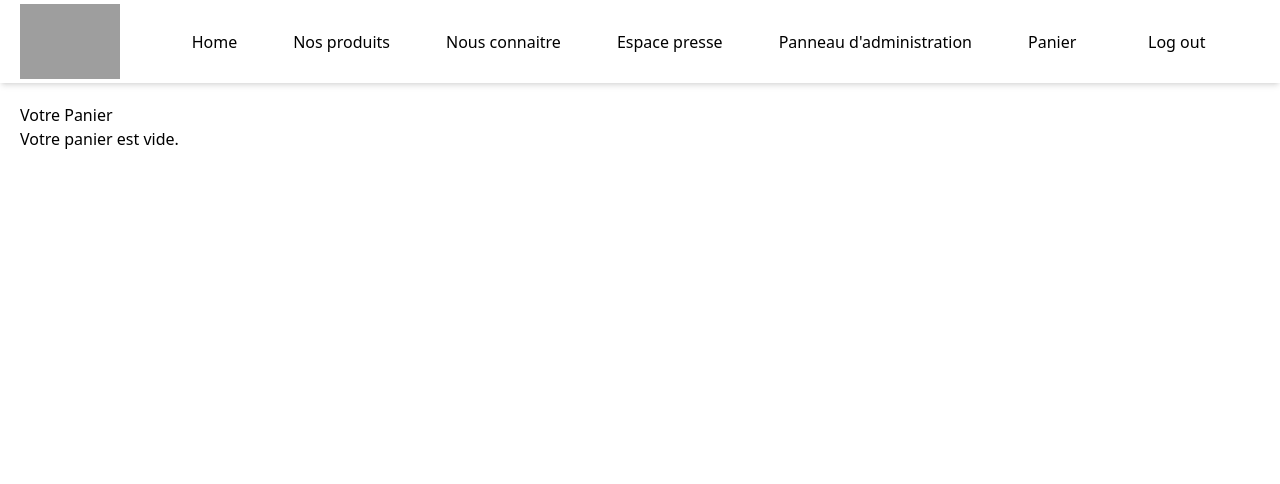
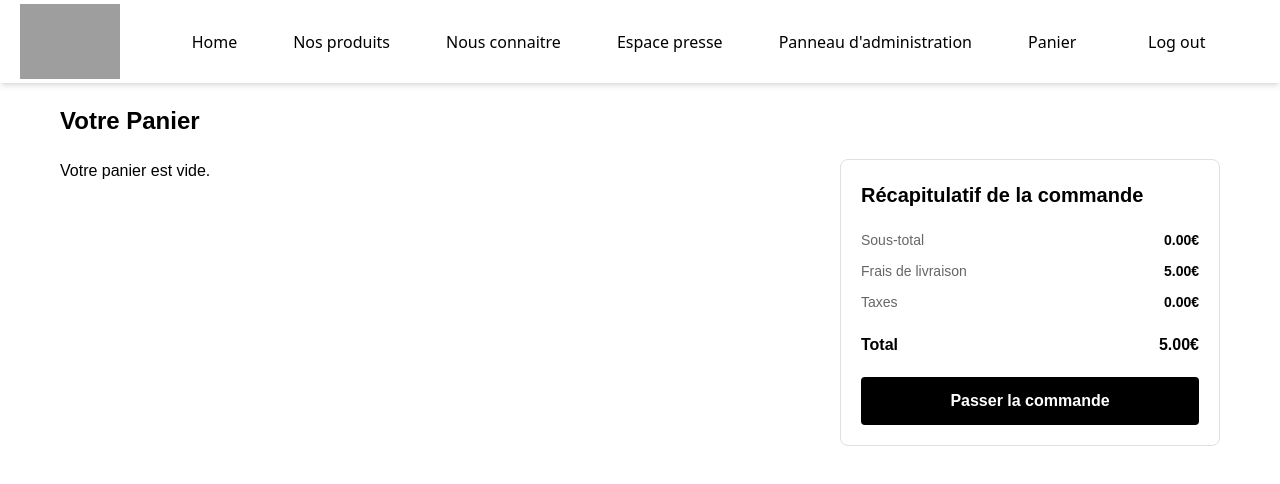
Before and after one commit to Shabich/GestInv, a React (Vite) app in the folder frontend/: page /Panier in a window 1280 px wide. Shown: the top 484 px of the page. Built offline with nearby package versions, Linux system fonts and the light colour scheme; grey boxes are pictures that could not be loaded.

Commit message:
🎨 amélioration du design du panier

```diff
--- a/frontend/src/page/Panier.tsx
+++ b/frontend/src/page/Panier.tsx
@@ -17,22 +17,32 @@ function Panier() {
     localStorage.setItem('panier', JSON.stringify(updatedPanier)); // Mettre à jour le localStorage
   };
 
+  // Calcul du sous-total, des frais de livraison, des taxes et du total
+  const sousTotal = panier.reduce((total, item) => total + item.prix, 0);
+  const fraisLivraison = 5.0; // Frais de livraison fixes
+  const taxes = sousTotal * 0.07; // Exemple de taxe de 7%
+  const total = sousTotal + fraisLivraison + taxes;
+
   return (
-    <div style={{ padding: '20px' }}>
-      <h1>Votre Panier</h1>
+    <div style={{ padding: '20px', fontFamily: 'Arial, sans-serif', maxWidth: '1200px', margin: '0 auto' }}>
+      <h1 style={{ fontSize: '24px', fontWeight: 'bold', marginBottom: '20px' }}>Votre Panier</h1>
+
+      <div style={{ display: 'flex', gap: '20px' }}>
+        {/* Colonne des produits */}
+        <div style={{ flex: 2 }}>
           {panier.length === 0 ? (
             <p>Votre panier est vide.</p>
           ) : (
-        <div style={{ display: 'flex', flexWrap: 'wrap', gap: '20px' }}>
+            <div style={{ display: 'flex', flexDirection: 'column', gap: '20px' }}>
               {panier.map((item) => (
                 <div
-              key={item.id_t_produit} // Utiliser id_t_produit comme clé
+                  key={item.id_t_produit}
                   style={{
-                border: '1px solid #ddd',
+                    display: 'flex',
+                    gap: '20px',
+                    border: '1px solid #e0e0e0',
                     borderRadius: '8px',
                     padding: '20px',
-                width: '300px',
-                boxShadow: '0 4px 6px rgba(0, 0, 0, 0.1)',
                     backgroundColor: '#fff',
                   }}
                 >
@@ -41,14 +51,14 @@ function Panier() {
                       src={item.image_url}
                       alt={item.nom_produit}
                       style={{
-                    width: '100%',
-                    height: '200px',
+                        width: '120px',
+                        height: '120px',
                         objectFit: 'cover',
                         borderRadius: '8px',
-                    marginBottom: '15px',
                       }}
                     />
                   )}
+                  <div style={{ flex: 1 }}>
                     <h3 style={{ fontSize: '18px', fontWeight: 'bold', marginBottom: '10px' }}>
                       {item.nom_produit}
                     </h3>
@@ -60,23 +70,77 @@ function Panier() {
                     </p>
                     <button
                       style={{
-                  padding: '10px 20px',
+                        padding: '8px 16px',
                         backgroundColor: '#ff4444',
                         color: 'white',
                         border: 'none',
                         borderRadius: '4px',
                         cursor: 'pointer',
-                  width: '100%',
+                        fontSize: '14px',
                       }}
-                onClick={() => removeFromPanier(item.id_t_produit)} // Passer id_t_produit
+                      onClick={() => removeFromPanier(item.id_t_produit)}
                     >
                       Supprimer
                     </button>
+                  </div>
                 </div>
               ))}
             </div>
           )}
         </div>
+
+        {/* Colonne du récapitulatif de la commande */}
+        <div style={{ flex: 1 }}>
+          <div
+            style={{
+              border: '1px solid #e0e0e0',
+              borderRadius: '8px',
+              padding: '20px',
+              backgroundColor: '#fff',
+            }}
+          >
+            <h2 style={{ fontSize: '20px', fontWeight: 'bold', marginBottom: '20px' }}>
+              Récapitulatif de la commande
+            </h2>
+
+            <div style={{ marginBottom: '20px' }}>
+              <div style={{ display: 'flex', justifyContent: 'space-between', marginBottom: '10px' }}>
+                <span style={{ fontSize: '14px', color: '#666' }}>Sous-total</span>
+                <span style={{ fontSize: '14px', fontWeight: 'bold' }}>{Number(sousTotal).toFixed(2)}€</span>
+              </div>
+              <div style={{ display: 'flex', justifyContent: 'space-between', marginBottom: '10px' }}>
+                <span style={{ fontSize: '14px', color: '#666' }}>Frais de livraison</span>
+                <span style={{ fontSize: '14px', fontWeight: 'bold' }}>{fraisLivraison.toFixed(2)}€</span>
+              </div>
+              <div style={{ display: 'flex', justifyContent: 'space-between', marginBottom: '20px' }}>
+                <span style={{ fontSize: '14px', color: '#666' }}>Taxes</span>
+                <span style={{ fontSize: '14px', fontWeight: 'bold' }}>{taxes.toFixed(2)}€</span>
+              </div>
+              <div style={{ display: 'flex', justifyContent: 'space-between', marginBottom: '20px' }}>
+                <span style={{ fontSize: '16px', fontWeight: 'bold' }}>Total</span>
+                <span style={{ fontSize: '16px', fontWeight: 'bold' }}>{Number(total).toFixed(2)}€</span>
+              </div>
+            </div>
+
+            <button
+              style={{
+                width: '100%',
+                padding: '12px 20px',
+                backgroundColor: '#000',
+                color: '#fff',
+                border: 'none',
+                borderRadius: '4px',
+                cursor: 'pointer',
+                fontSize: '16px',
+                fontWeight: 'bold',
+              }}
+            >
+              Passer la commande
+            </button>
+          </div>
+        </div>
+      </div>
+    </div>
   );
 }
 
--- a/frontend/src/types.ts
+++ b/frontend/src/types.ts
@@ -14,4 +14,5 @@ export type Produit = {
   conservation: string;
   description: string;
   image_url?: string; // Propriété optionnelle
+
 };
```
Lines whose indentation alone changed are shown as unchanged.
